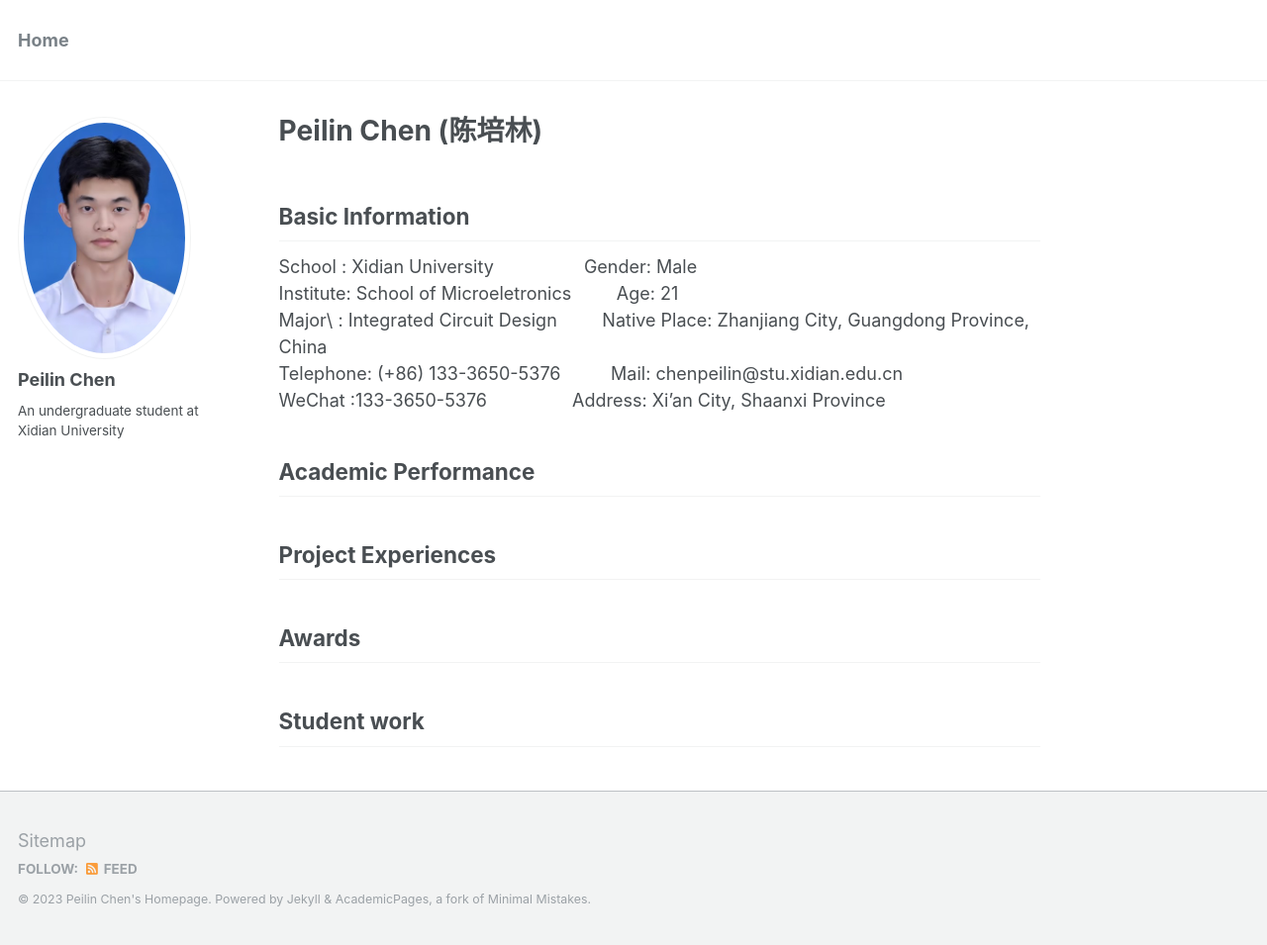
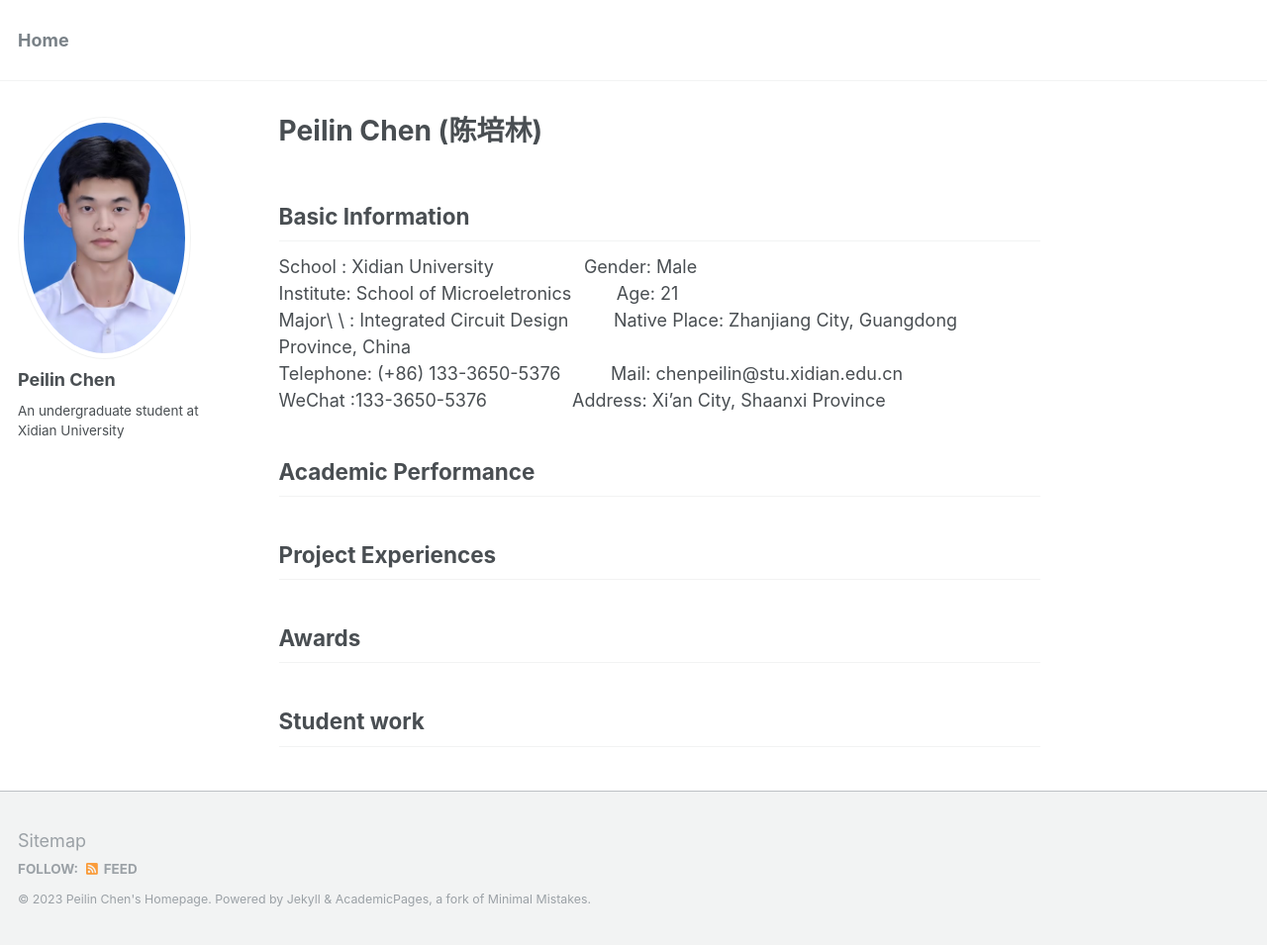
Before and after one commit to peilin-chen/peilin-chen.github.io, a Jekyll site: the page built from _pages/about.md, in a window 1280 px wide and 955 px high. Shown: the whole window at 99% size. Built offline with Jekyll 4.4.1, drawn with Linux system fonts in a browser that asks for light colours.

```diff
--- a/_pages/about.md
+++ b/_pages/about.md
@@ -11,7 +11,7 @@ redirect_from:
 ## Basic Information
 School   : Xidian University&nbsp;&nbsp;&nbsp;&nbsp;&nbsp;&nbsp;&nbsp;&nbsp;&nbsp;&nbsp;&nbsp;&nbsp;&nbsp;&nbsp;&nbsp;&nbsp;&nbsp;&nbsp;Gender: Male
 Institute: School of Microeletronics&nbsp;&nbsp;&nbsp;&nbsp;&nbsp;&nbsp;&nbsp;&nbsp;&nbsp;Age: 21
-Major\   : Integrated Circuit Design&nbsp;&nbsp;&nbsp;&nbsp;&nbsp;&nbsp;&nbsp;&nbsp;&nbsp;Native Place: Zhanjiang City, Guangdong Province, China
+Major\ \ : Integrated Circuit Design&nbsp;&nbsp;&nbsp;&nbsp;&nbsp;&nbsp;&nbsp;&nbsp;&nbsp;Native Place: Zhanjiang City, Guangdong Province, China
 Telephone: (+86) 133-3650-5376&nbsp;&nbsp;&nbsp;&nbsp;&nbsp;&nbsp;&nbsp;&nbsp;&nbsp;      Mail: chenpeilin@stu.xidian.edu.cn
 WeChat   :133-3650-5376&nbsp;&nbsp;&nbsp;&nbsp;&nbsp;&nbsp;&nbsp;&nbsp;&nbsp;&nbsp;&nbsp;&nbsp;&nbsp;&nbsp;&nbsp;&nbsp;&nbsp;Address: Xi'an City, Shaanxi Province
 
```
